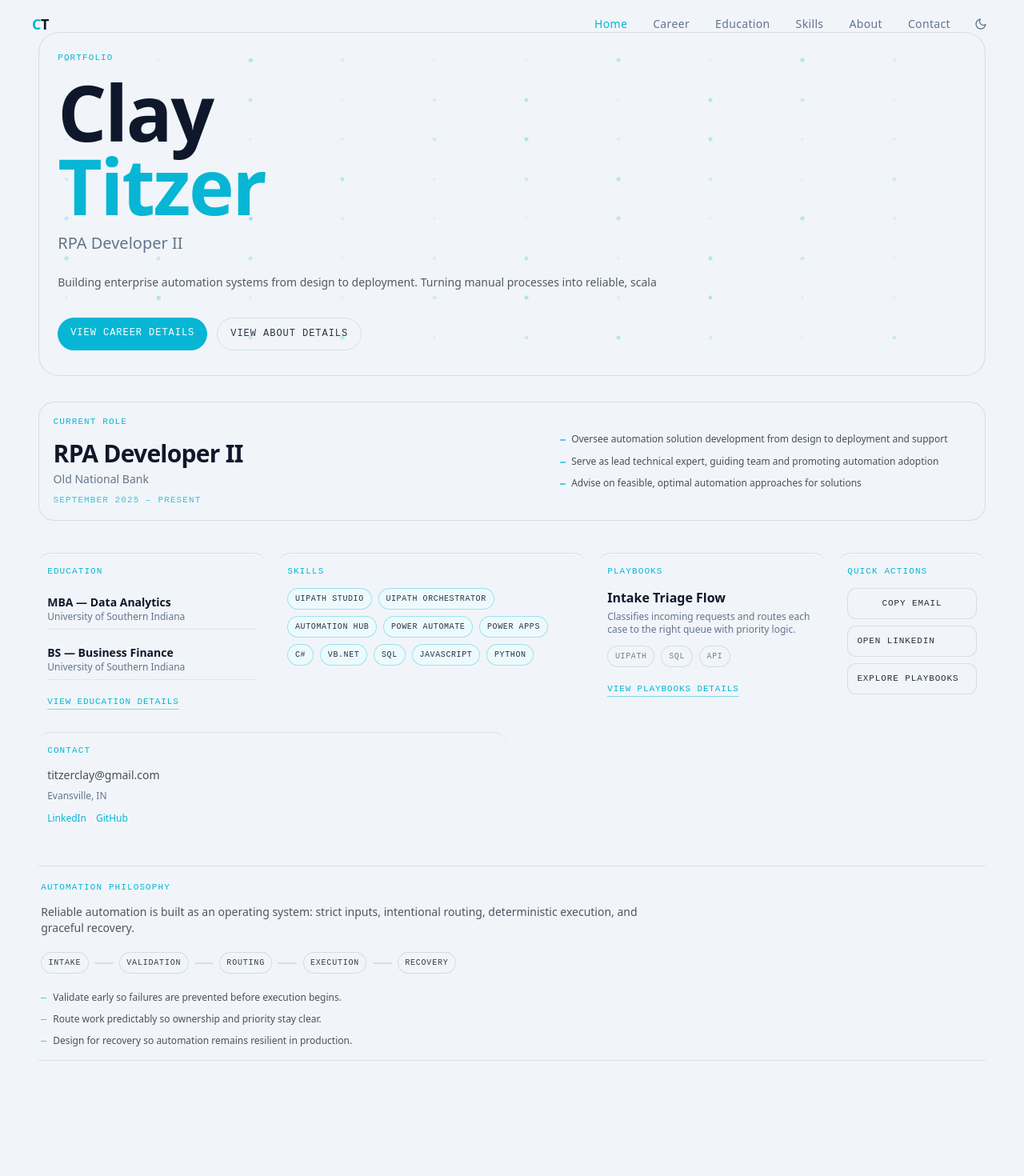
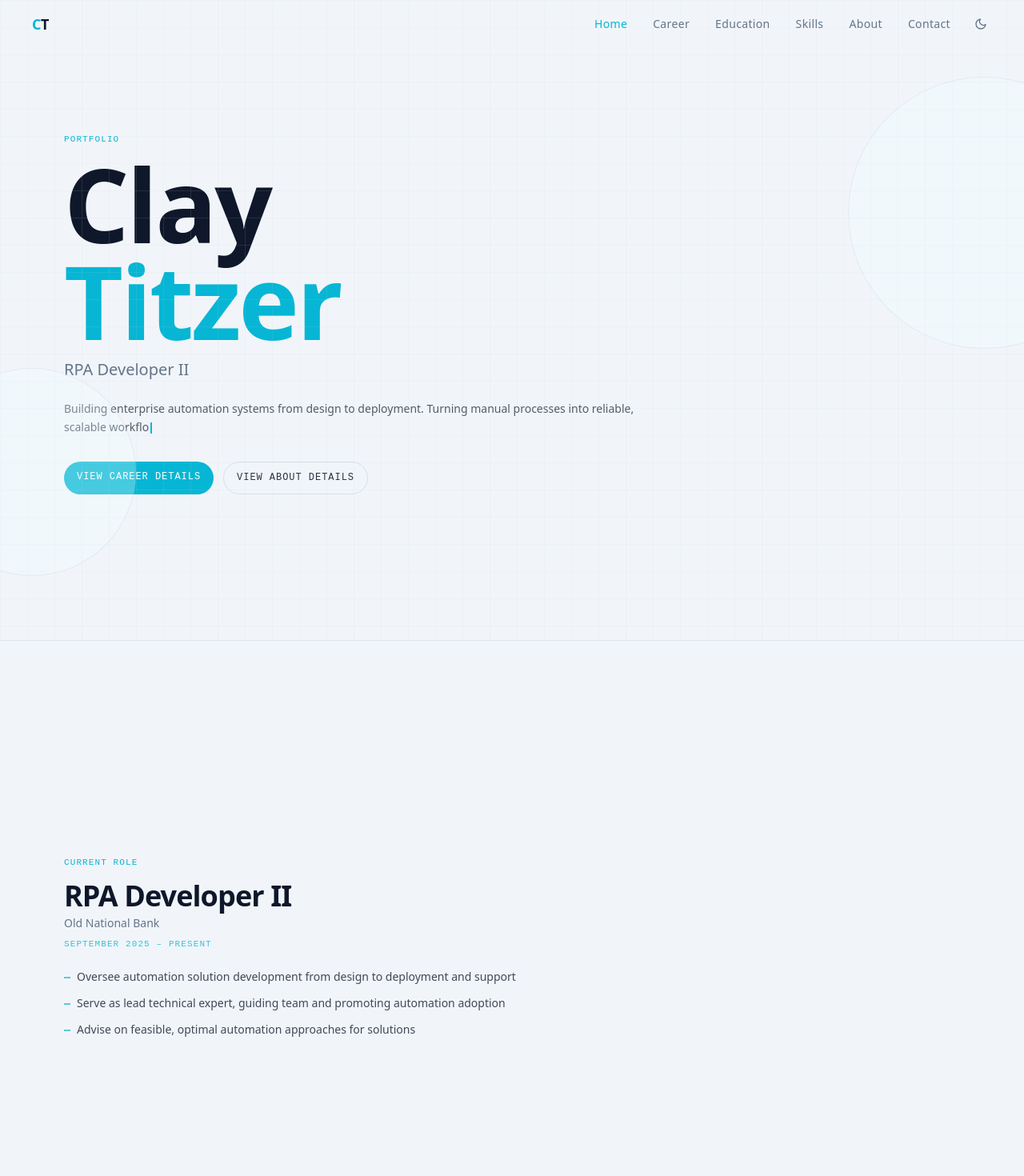
Before and after one commit to cjtitzer2/ProfessionalWebsite, a React (Vite) app in the folder ClayTitzer_DigitalResumeWebsite/claytitzer_digitalresumewebsite.client/: page / in a window 1280 px wide. Shown: the top 1470 px of the page at 80% size. Before the commit the page ends 1438 px from the top, so only its background shows below. Built offline with nearby package versions, Linux system fonts and the light colour scheme.

Commit message:
Turn home into centered scroll-story with scroll-reactive hero

```diff
--- a/ClayTitzer_DigitalResumeWebsite/claytitzer_digitalresumewebsite.client/src/index.css
+++ b/ClayTitzer_DigitalResumeWebsite/claytitzer_digitalresumewebsite.client/src/index.css
@@ -645,6 +645,117 @@ html.dark .bento-card:hover {
   vertical-align: middle;
 }
 
+.home-scroll-story {
+  position: relative;
+}
+
+.story-section {
+  min-height: 96vh;
+  display: flex;
+  align-items: center;
+  position: relative;
+  padding: 2rem 0;
+}
+
+.story-center {
+  width: 100%;
+  max-width: 72rem;
+  margin: 0 auto;
+  padding: 0 1rem;
+}
+
+.hero-stage {
+  min-height: 100vh;
+}
+
+.hero-content {
+  padding-top: 4rem;
+  padding-bottom: 5rem;
+}
+
+.hero-scroll-bg {
+  position: absolute;
+  inset: 0;
+  pointer-events: none;
+  overflow: hidden;
+}
+
+.hero-orb {
+  position: absolute;
+  border-radius: 999px;
+  border: 1px solid color-mix(in srgb, var(--color-divider) 70%, transparent);
+  background: color-mix(in srgb, var(--color-accent-light) 55%, transparent);
+  opacity: 0.5;
+}
+
+.hero-orb-a {
+  width: 340px;
+  height: 340px;
+  right: -120px;
+  top: 12%;
+}
+
+.hero-orb-b {
+  width: 260px;
+  height: 260px;
+  left: -90px;
+  bottom: 10%;
+}
+
+.hero-grid {
+  position: absolute;
+  inset: 0;
+  opacity: 0.22;
+  background-image:
+    linear-gradient(to right, color-mix(in srgb, var(--color-divider) 55%, transparent) 1px, transparent 1px),
+    linear-gradient(to bottom, color-mix(in srgb, var(--color-divider) 55%, transparent) 1px, transparent 1px);
+  background-size: 34px 34px;
+}
+
+.role-stage,
+.content-stage,
+.philosophy-stage {
+  border-top: 1px solid color-mix(in srgb, var(--color-divider) 60%, transparent);
+}
+
+.role-bullet-flow {
+  display: grid;
+  gap: 0.65rem;
+  max-width: 52rem;
+}
+
+.role-bullet-flow p::before {
+  content: '';
+  display: inline-block;
+  width: 8px;
+  height: 2px;
+  background: color-mix(in srgb, var(--color-accent) 66%, transparent);
+  margin-right: 8px;
+  vertical-align: middle;
+}
+
+.content-stage-grid {
+  display: grid;
+  grid-template-columns: repeat(12, minmax(0, 1fr));
+  gap: 1rem;
+}
+
+@media (max-width: 980px) {
+  .story-center {
+    max-width: 46rem;
+  }
+  .content-stage-grid {
+    grid-template-columns: 1fr;
+  }
+  .stream-education,
+  .stream-skills,
+  .stream-playbooks,
+  .stream-actions,
+  .stream-contact {
+    grid-column: span 1;
+  }
+}
+
 @media (prefers-reduced-motion: reduce) {
   .bento-card-entrance,
   .ambient-orb,
--- a/ClayTitzer_DigitalResumeWebsite/claytitzer_digitalresumewebsite.client/src/pages/Home.jsx
+++ b/ClayTitzer_DigitalResumeWebsite/claytitzer_digitalresumewebsite.client/src/pages/Home.jsx
@@ -1,7 +1,6 @@
-import { useState } from 'react'
+import { useEffect, useState } from 'react'
 import { Link } from 'react-router-dom'
 import TypeWriter from '../components/TypeWriter'
-import ParticleGrid from '../components/ParticleGrid'
 import { experience, education, skills, contact, playbooks } from '../data/resume'
 
 const current = experience[0] ?? null
@@ -19,8 +18,26 @@ function SectionLabel({ children }) {
   )
 }
 
+function getScrollRatio() {
+  const maxScroll = Math.max(document.documentElement.scrollHeight - window.innerHeight, 1)
+  const ratio = window.scrollY / maxScroll
+  return Math.max(0, Math.min(1, ratio))
+}
+
 export default function Home() {
   const [copied, setCopied] = useState(false)
+  const [scrollRatio, setScrollRatio] = useState(0)
+
+  useEffect(() => {
+    const onScroll = () => setScrollRatio(getScrollRatio())
+    onScroll()
+    window.addEventListener('scroll', onScroll, { passive: true })
+    window.addEventListener('resize', onScroll)
+    return () => {
+      window.removeEventListener('scroll', onScroll)
+      window.removeEventListener('resize', onScroll)
+    }
+  }, [])
 
   const copyEmail = async () => {
     try {
@@ -35,12 +52,26 @@ export default function Home() {
   }
 
   return (
-    <div className="home-v3 relative max-w-[110rem] mx-auto px-4 md:px-8 xl:px-12 pt-10 pb-28">
-      <section className="hero-fluid relative overflow-hidden mb-8">
-        <ParticleGrid />
-        <div className="relative z-10">
+    <div className="home-scroll-story">
+      <section className="story-section hero-stage">
+        <div className="hero-scroll-bg" aria-hidden="true">
+          <span
+            className="hero-orb hero-orb-a"
+            style={{ transform: `translateY(${scrollRatio * 80}px) scale(${1 + scrollRatio * 0.08})` }}
+          />
+          <span
+            className="hero-orb hero-orb-b"
+            style={{ transform: `translateY(${scrollRatio * -65}px) scale(${1 + scrollRatio * 0.06})` }}
+          />
+          <span
+            className="hero-grid"
+            style={{ transform: `translateY(${scrollRatio * 45}px)` }}
+          />
+        </div>
+
+        <div className="story-center hero-content">
           <SectionLabel>Portfolio</SectionLabel>
-          <h1 className="text-5xl md:text-7xl xl:text-8xl font-semibold tracking-tight leading-[0.96] m-0">
+          <h1 className="text-6xl md:text-8xl xl:text-9xl font-semibold tracking-tight leading-[0.94] m-0">
             Clay
             <br />
             <span className="text-accent">Titzer</span>
@@ -53,7 +84,7 @@ export default function Home() {
           <p className="text-sm text-charcoal/70 mt-6 mb-0 max-w-3xl leading-relaxed">
             <TypeWriter
               text="Building enterprise automation systems from design to deployment. Turning manual processes into reliable, scalable workflows."
-              delay={320}
+              delay={300}
             />
           </p>
           <div className="mt-8 flex flex-wrap gap-3">
@@ -67,25 +98,26 @@ export default function Home() {
         </div>
       </section>
 
-      <section className="role-ribbon mb-10">
-        <div className="role-ribbon-main">
+      <section className="story-section role-stage">
+        <div className="story-center">
           <SectionLabel>Current Role</SectionLabel>
           {current && (
             <>
-              <h2 className="text-2xl md:text-3xl font-semibold tracking-tight m-0">{current.title}</h2>
+              <h2 className="text-3xl md:text-4xl font-semibold tracking-tight m-0">{current.title}</h2>
               <p className="text-sm text-slate mt-1 mb-0">{current.subtitle}</p>
-              <p className="font-mono text-[11px] text-accent/80 mt-2 mb-0 tracking-widest uppercase">{current.dates}</p>
+              <p className="font-mono text-[11px] text-accent/80 mt-2 mb-5 tracking-widest uppercase">{current.dates}</p>
+              <div className="role-bullet-flow">
+                {(current.bullets ?? []).slice(0, 3).map((item) => (
+                  <p key={item} className="m-0 text-sm text-charcoal/78 leading-relaxed">{item}</p>
+                ))}
+              </div>
             </>
           )}
         </div>
-        <div className="role-ribbon-points">
-          {(current?.bullets ?? []).slice(0, 3).map((item) => (
-            <p key={item} className="text-xs text-charcoal/75 m-0 leading-relaxed">{item}</p>
-          ))}
-        </div>
       </section>
 
-      <section className="content-stream mb-10">
+      <section className="story-section content-stage">
+        <div className="story-center content-stage-grid">
           <article className="stream-lane stream-education">
             <SectionLabel>Education</SectionLabel>
             <div className="space-y-3 mb-3">
@@ -162,9 +194,11 @@ export default function Home() {
               ))}
             </div>
           </article>
+        </div>
       </section>
 
-      <section className="philosophy-band">
+      <section className="story-section philosophy-stage">
+        <div className="story-center">
           <SectionLabel>Automation Philosophy</SectionLabel>
           <p className="text-sm text-charcoal/72 m-0 mb-5 max-w-3xl">
             Reliable automation is built as an operating system: strict inputs, intentional routing, deterministic execution, and graceful recovery.
@@ -188,6 +222,7 @@ export default function Home() {
             <p className="m-0">Route work predictably so ownership and priority stay clear.</p>
             <p className="m-0">Design for recovery so automation remains resilient in production.</p>
           </div>
+        </div>
       </section>
     </div>
   )
```
Lines whose indentation alone changed are shown as unchanged.
